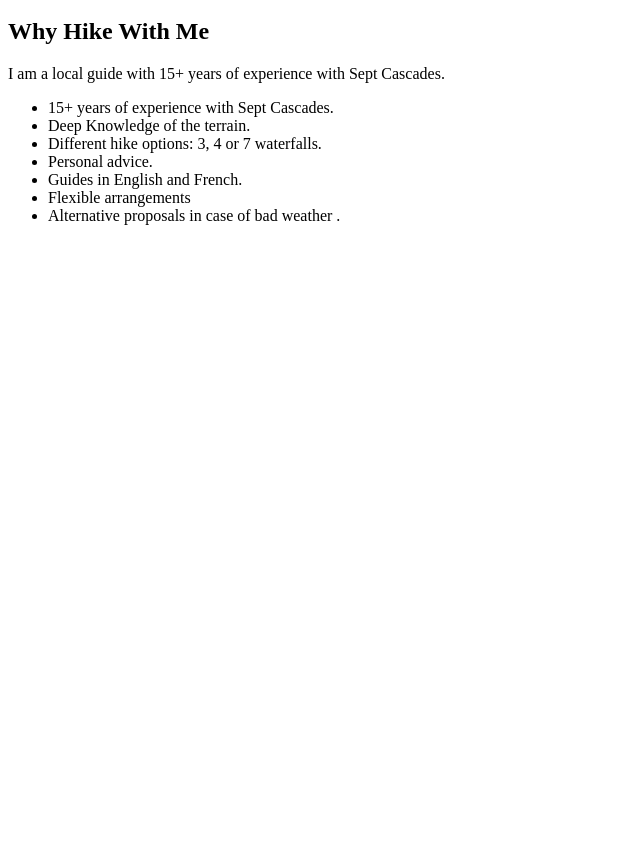
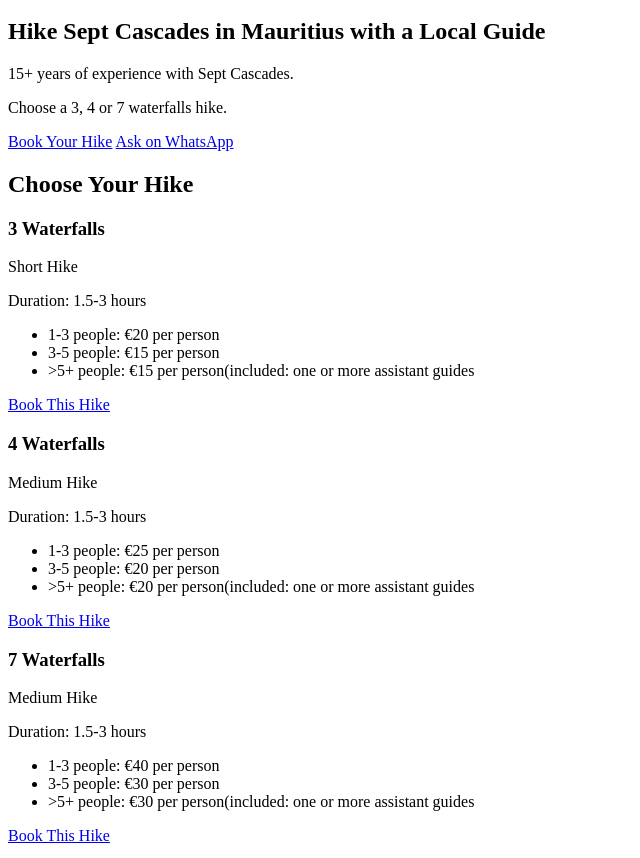
Before and after one commit to ArveenL/sept-cascades-guide, a plain HTML site: page index.html in a window 1280 px wide. Shown: the part 85-943 px from the top of the page, without its empty margins (0-640 px from the left). Before the commit the page ends 800 px from the top, so only its background shows below. Drawn offline with Linux system fonts and the light colour scheme.

Commit message:
Hero -> Choose your hike -> why hike wiz me

```diff
--- a/index.html
+++ b/index.html
@@ -1,7 +1,7 @@
 <!DOCTYPE html>                                                                 <!-- tells the browser this is a html5 document -->
 <html lang="en">                                                               <!-- html starts the HTML document. "eng" tells the browser main language is English; This also helps with search engines, etc -->
 <head>                                                                          <!-- head contains info about the webpage, later we'll add things such as page title, SEO description, CSS files, mobile settings etc -->
-    <meta name=""viewport" content="width=device-width, initial-scale=1.0">    <!-- meta tells the browser how to display page on a device -->
+    <meta name="viewport" content="width=device-width, initial-scale=1.0">    <!-- meta tells the browser how to display page on a device -->
     <title>Sept Cascade Hiking | Local Guide in Mauritius</title>               <!-- title is what we see in browser tab -->
     <meta name="description" content="Explore Sept Cascades in Mauritius with a local guide with 15+ years of experience. Choose 3, 4 or 7 waterfalls hike and book your experience">  <!-- meta gives search engines a short description of the website-->
     <link rel="stylesheet" href="css/style.css">                                 <!-- link connects css to html, html creates structure, css controls appearance -->
@@ -31,18 +31,70 @@
 
 <!-- <section> groups one part of the page. id gives it a unique name for links. class gives CSS a way to style it. <h2> is a secondary heading(
     the hero will hold the single <h1>). <ul> + <li> make an unordered list.-->
+    <section id="hero" class="hero">
+        <h1>Hike Sept Cascades in Mauritius with a Local Guide</h1>
+        <p>15+ years of experience with Sept Cascades.</p>
+        <p>Choose a 3, 4 or 7 waterfalls hike.</p>
+        <a href="#booking" class="button">Book Your Hike</a>
+        <a href="https://wa.me/23055023667" class="button">Ask on WhatsApp</a>
+    </section>
+
+    <section id="hikes" class="hikes">
+        <h2>Choose Your Hike</h2>
+
+        <div class="hike-cards">
+            <article class="hike-card">
+                <h3>3 Waterfalls</h3>
+                <p class=""hike-type">Short Hike</p>
+                <p class="hike-duration">Duration: 1.5-3 hours</p>
+                <ul class="hike-prices">
+                    <li>1-3 people: €20 per person</li>
+                    <li>3-5 people: €15 per person</li>
+                    <li>>5+ people: €15 per person(included:  one or more assistant guides</li>
+                </ul>
+                <a href="#booking" class="button">Book This Hike</a>
+            </article>
+
+             <article class="hike-card">
+                <h3>4 Waterfalls</h3>
+                <p class=""hike-type">Medium Hike</p>
+                <p class="hike-duration">Duration: 1.5-3 hours</p>
+                <ul class="hike-prices">
+                    <li>1-3 people: €25 per person</li>
+                    <li>3-5 people: €20 per person</li>
+                    <li>>5+ people: €20 per person(included: one or more assistant guides</li>
+                </ul>
+                <a href="#booking" class="button">Book This Hike</a>
+            </article>
+
+            <article class="hike-card">
+                <h3>7 Waterfalls</h3>
+                <p class=""hike-type">Medium Hike</p>
+                <p class="hike-duration">Duration: 1.5-3 hours</p>
+                <ul class="hike-prices">
+                    <li>1-3 people: €40 per person</li>
+                    <li>3-5 people: €30 per person</li>
+                    <li>>5+ people: €30 per person(included: one or more assistant guides</li>
+                </ul>
+                <a href="#booking" class="button">Book This Hike</a>
+            </article>
+            </div>
+
+            <p class="hike-note">Snacks and taxi are excluded. They can be arranged upon request.</p>
+    </section>
+
     <section id="why-hike-with-me" class="why-hike">
         <h2>Why Hike With Me</h2>
         <p>I am a local guide with 15+ years of experience with Sept Cascades.</p>
 
         <ul>
             <li>15+ years of experience with Sept Cascades.</li>
-            <li>Deep Knowledge of the terrain.</li>
+            <li>Deep knowledge of the terrain.</li>
             <li>Different hike options: 3, 4 or 7 waterfalls.</li>
             <li>Personal advice.</li>
             <li>Guides in English and French.</li>
-            <li>Flexible arrangements</li>
-            <li>Alternative proposals in case of bad weather .</li>
+            <li>Flexible arrangements.</li>
+            <li>Alternative proposals in case of bad weather.</li>
         </ul>
     </section>
 
```
Also changed, not shown: README.md.
